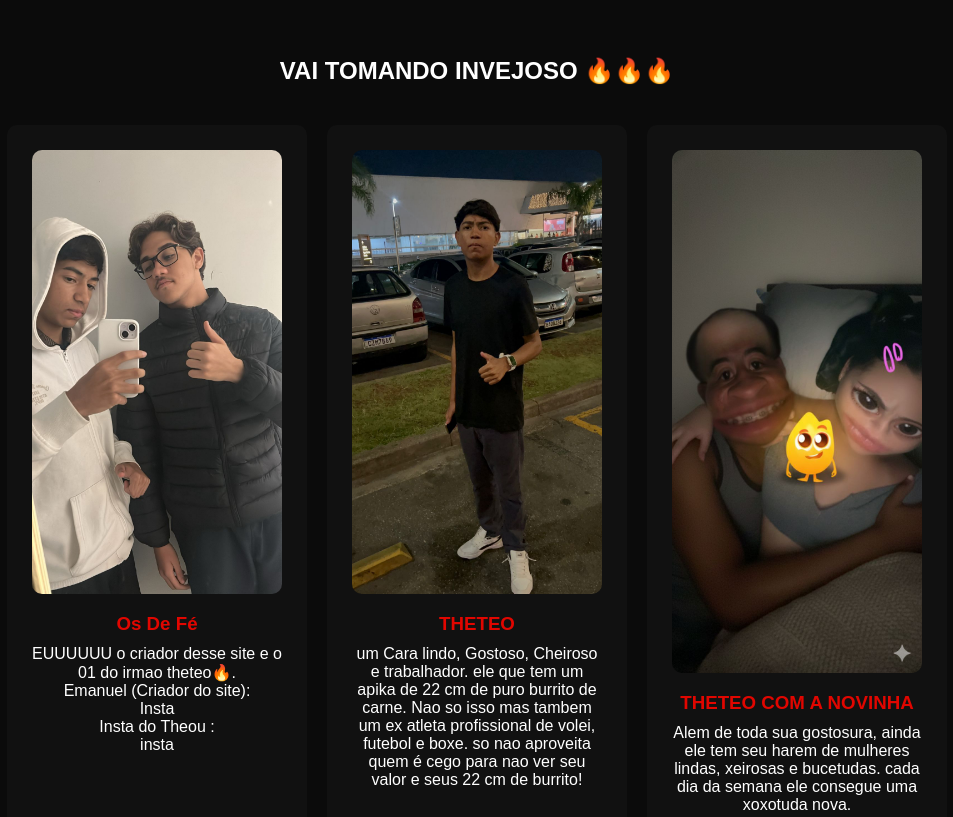
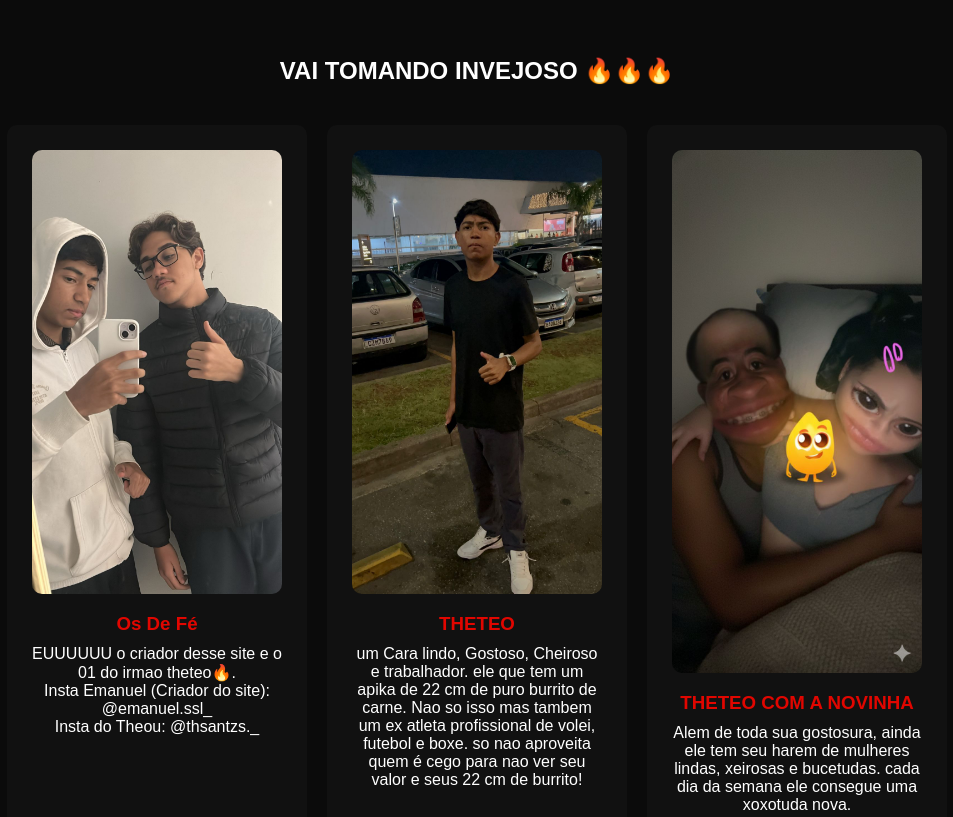
Before and after one commit to Emanuel-sls/Zuera7, a plain HTML site: page index.html in a window 1280 px wide. Shown: the part 820-1637 px from the top of the page, without its empty margins (163-1116 px from the left). Drawn offline with Linux system fonts and the light colour scheme.

Commit message:
Update index.html

```diff
--- a/index.html
+++ b/index.html
@@ -222,10 +222,8 @@ footer {
             <p>
                EUUUUUU o criador desse site e o 01 do irmao theteo🔥.
             </p>
-            <p> Emanuel (Criador do site):  </p>
-            <link  href="https://acesse.one/IGCriadorDoSit"> Insta
-            <p> Insta do Theou :  </p>
-            <link  href="https://l1nk.dev/InstaTheteo"> insta
+            <p> Insta Emanuel (Criador do site): @emanuel.ssl_  </p>
+            <p> Insta do Theou: @thsantzs._  </p>
 
         </div>
 
```
